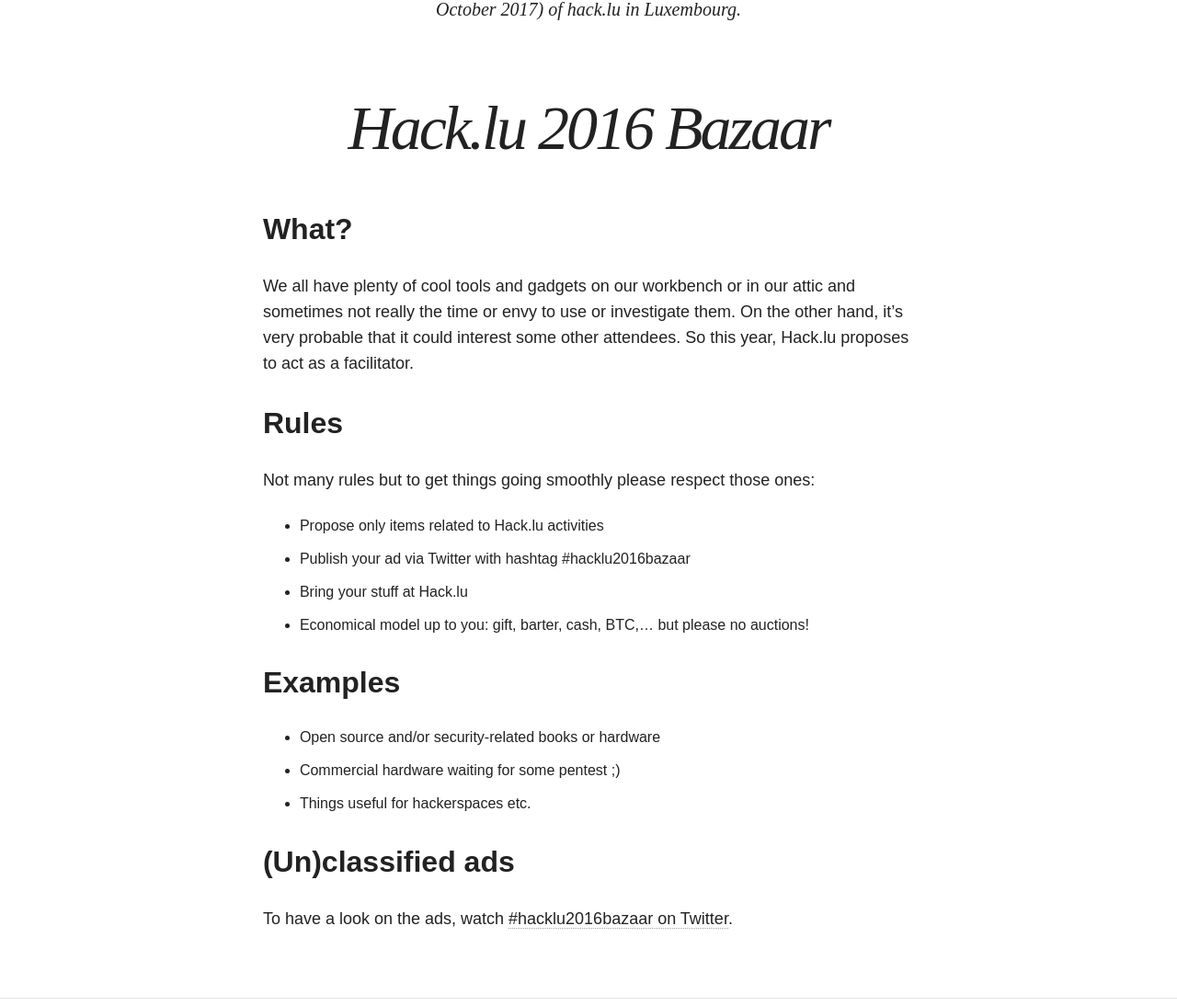
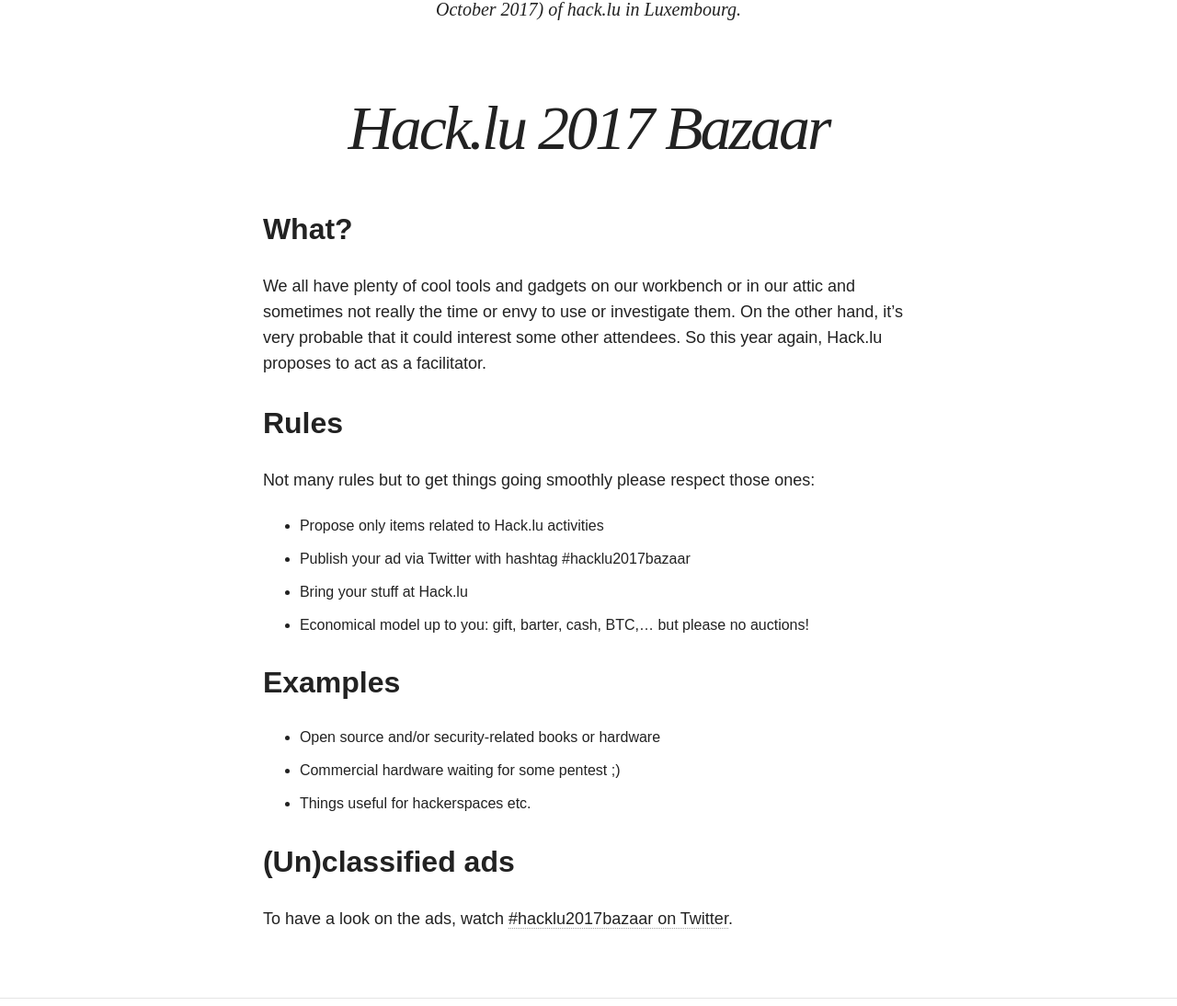
Before and after one commit to adulau/hack-lu-2017, a Jekyll site: the page built from bazaar/index.md, in a window 1280 px wide. Shown: the part 421-1515 px from the top of the page at 92% size. Built offline with Jekyll 4.4.1, drawn with Linux system fonts in a browser that asks for light colours; nearby versions of some CDN libraries.

Commit message:
Reactivate 2017 bazaar
Signed-off-by: Alexandre Dulaunoy <a@foo.be>

```diff
--- a/_data/navigation.yml
+++ b/_data/navigation.yml
@@ -12,6 +12,9 @@
 - title: Agenda
   url: /agenda
 
+- title: Bazaar
+  url: /bazaar
+
 - title: Info & Registration
   url: /info
 
--- a/bazaar/index.md
+++ b/bazaar/index.md
@@ -1,8 +1,8 @@
 ---
 layout: page
-title: Hack.lu 2016 Bazaar
-excerpt: "Hack.lu 2016 Bazaar"
-modified: 2016-03-10T19:44:38.564948-04:00
+title: Hack.lu 2017 Bazaar
+excerpt: "Hack.lu 2017 Bazaar"
+modified: 2017-10-13T23:39:38.564948-04:00
 ---
 
 
@@ -10,14 +10,14 @@
 -----
 We all have plenty of cool tools and gadgets on our workbench or in our attic and sometimes not really the time or envy to use or investigate them.
 On the other hand, it's very probable that it could interest some other attendees.
-So this year, Hack.lu proposes to act as a facilitator.
+So this year again, Hack.lu proposes to act as a facilitator.
 
 Rules
 ------
 Not many rules but to get things going smoothly please respect those ones:
 
 * Propose only items related to Hack.lu activities
-* Publish your ad via Twitter with hashtag #hacklu2016bazaar
+* Publish your ad via Twitter with hashtag #hacklu2017bazaar
 * Bring your stuff at Hack.lu
 * Economical model up to you: gift, barter, cash, BTC,... but please no auctions!
 
@@ -31,4 +31,4 @@
 
 (Un)classified ads
 -------------------
-To have a look on the ads, watch [#hacklu2016bazaar on Twitter](https://twitter.com/search?f=tweets&q=%23hacklu2016bazaar&src=typd).
+To have a look on the ads, watch [#hacklu2017bazaar on Twitter](https://twitter.com/search?f=tweets&q=%23hacklu2017bazaar&src=typd).
```
